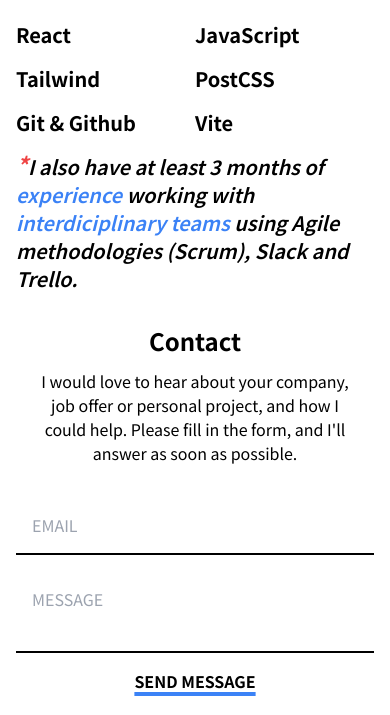
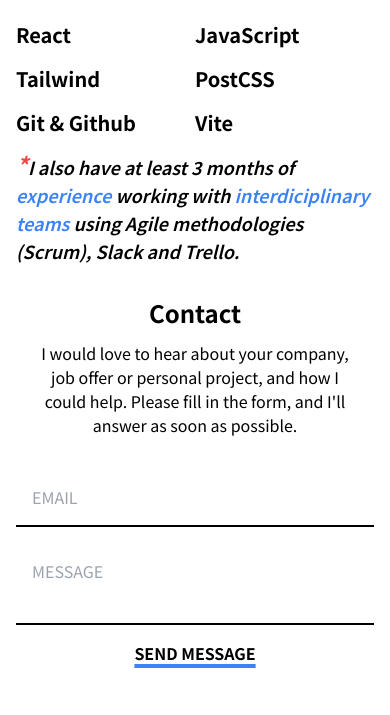
Before and after one commit to TomasPereira-Dev/portfolio, a website built with Vite: page index.html in a window 390 px wide. Shown: the part 2586-3301 px from the top of the page. Built offline with nearby package versions, Linux system fonts and the light colour scheme; files whose address does not match are found by name.

Commit message:
cambios minimos

```diff
--- a/index.html
+++ b/index.html
@@ -85,7 +85,7 @@
         <li class="text-xl md:text-2xl lg:text-3xl xl:text-4xl font-bold">Git & Github</li>
         <li class="text-xl md:text-2xl lg:text-3xl xl:text-4xl font-bold">Vite</li>
       </ul>
-      <p class="mt-3 text-xl font-semibold italic"><span class="text-2xl text-red-500">*</span>I also have at least 3 months of <span class="text-blue-500">experience</span> working with <span class="text-blue-500">interdiciplinary teams</span> using Agile methodologies (Scrum), Slack and Trello.</p>
+      <p class="mt-3 text-lg md:max-w-[64ch] lg:max-w-[68ch] xl:max-w-none lg:text-xl font-semibold italic"><span class="text-2xl text-red-500">*</span>I also have at least 3 months of <span class="text-blue-500">experience</span> working with <span class="text-blue-500">interdiciplinary teams</span> using Agile methodologies (Scrum), Slack and Trello.</p>
     </section>
     <section class="flex flex-col gap-8 md:flex-row md:justify-between md:gap-0">
       <div class="flex flex-col items-center md:items-start">
```
